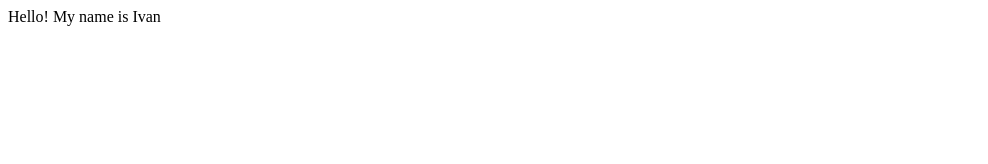
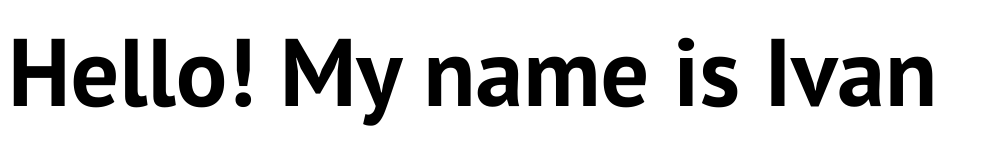
Before and after one commit to ivryakhov/ivryakhov.github.io, a plain HTML site: page index.html in a window 1280 px wide. Shown: the whole page, without its empty margins (0-988 px from the left). Drawn offline with Linux system fonts and the light colour scheme.

Commit message:
font style has been added

```diff
--- a/index.html
+++ b/index.html
@@ -1 +1,14 @@
-Hello! My name is Ivan
+<html>
+  <head>
+    <link href='http://fonts.googleapis.com/css?family=PT+Sans:400,700,400italic,700italic&subset=latin,cyrillic' rel='stylesheet' type='text/css'>
+    <style>
+      body {
+        font-family: 'PT Sans', sans-serif;
+        font-size: 48px;
+      }
+    </style>
+  </head>
+  <body>
+    <h1>Hello! My name is Ivan</h1>
+  </body>
+</html>
```
